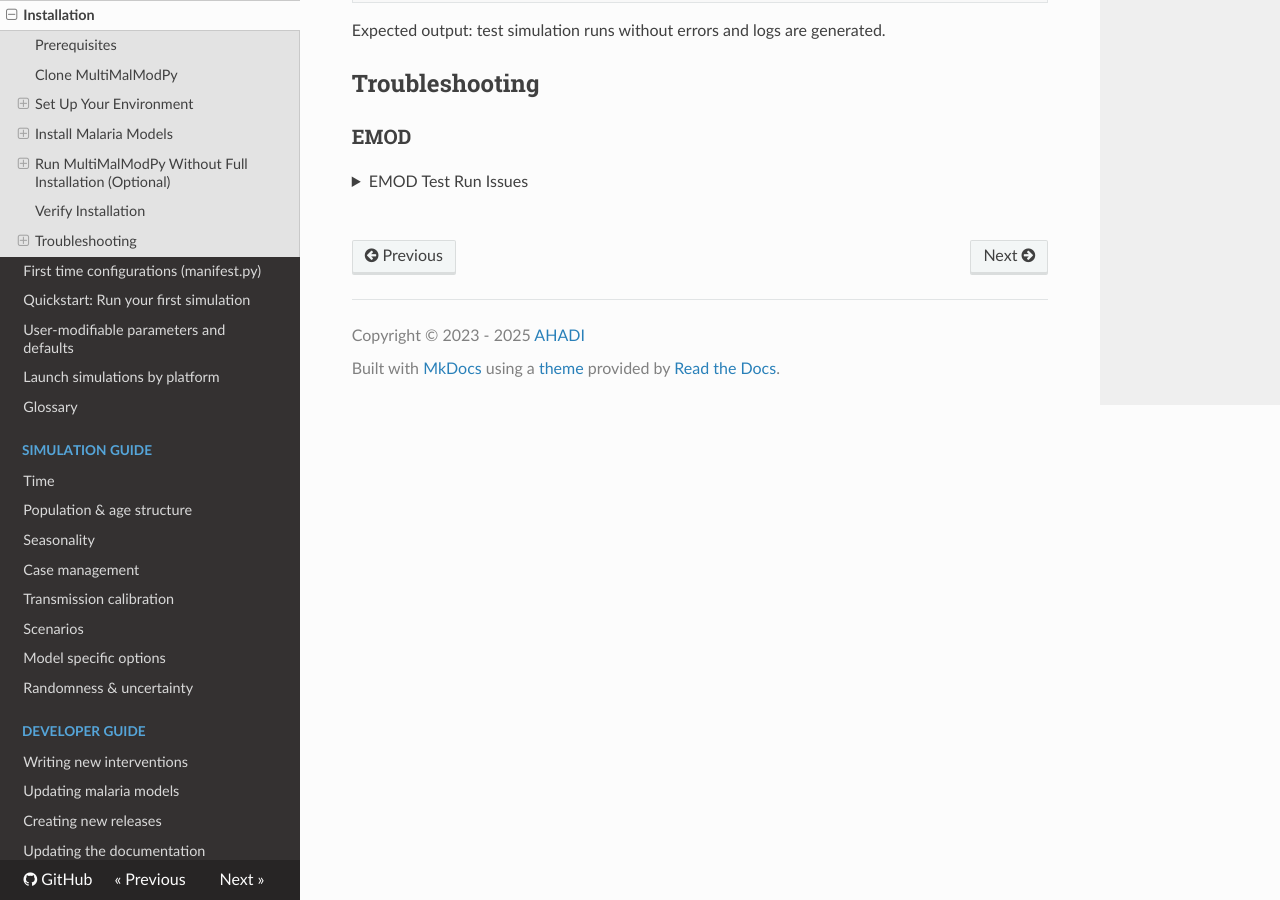
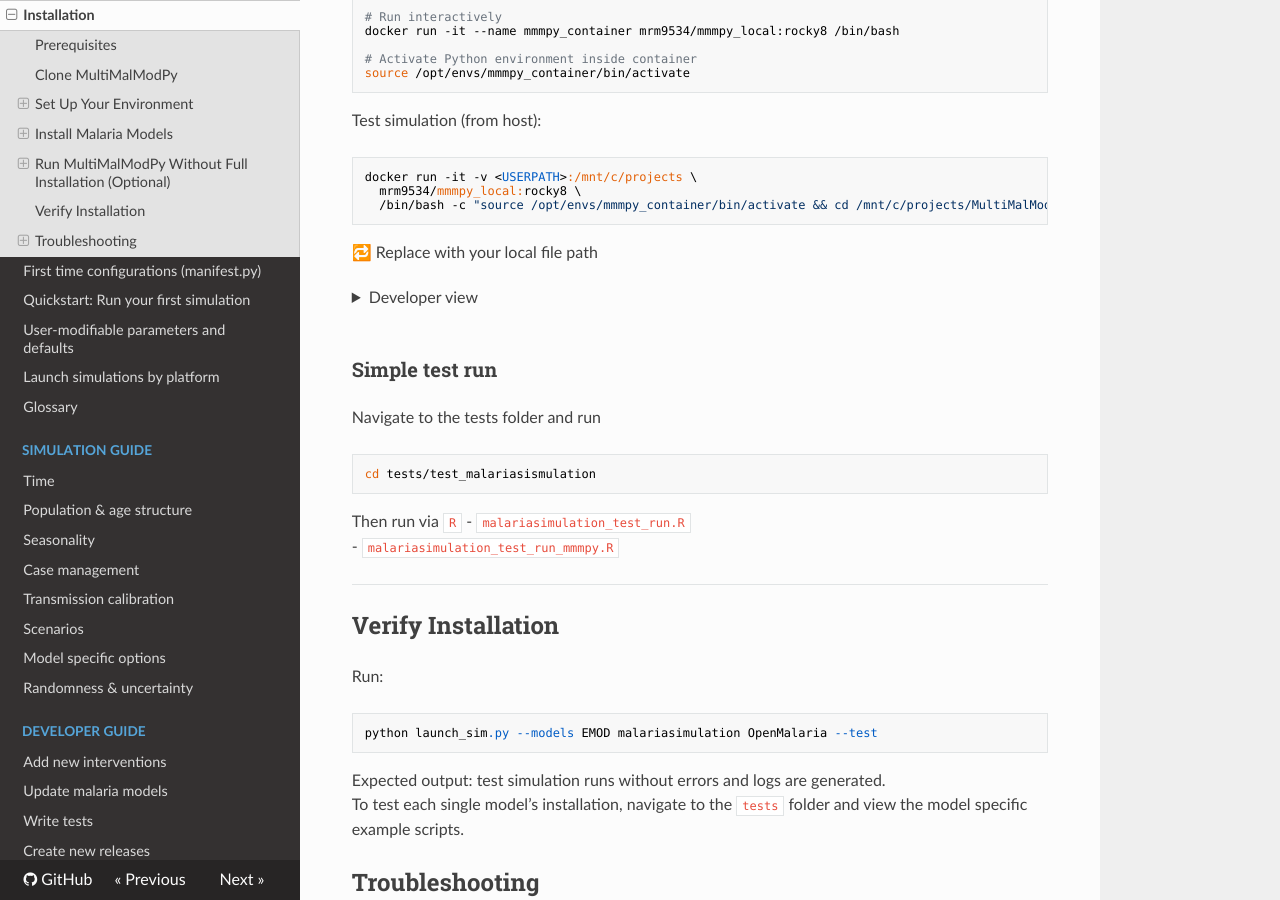
Before and after one commit to ahadi-analytics/MultiMalModPy, an MkDocs documentation site: the page built from docs/getting_started/installation.md, in a window 1280 px wide and 900 px high, scrolled down 5566 px. Built offline with MkDocs 1.6.1, drawn with Linux system fonts in a browser that asks for light colours; nearby versions of some CDN libraries; comment, search, counter and statistics services are not loaded; some of the changed text lies outside the part shown.

Commit message:
updated docs and gitignore for tests
(cherry picked from commit 35e960860813066640854757c1903d609310e77a)

````diff
--- a/docs/getting_started/installation.md
+++ b/docs/getting_started/installation.md
@@ -197,6 +197,18 @@ The outcome should look as below:
 
  <br>
 
+#### Simple test run
+
+Navigate to the tests folder and run
+```
+cd tests/test_EMOD
+```
+
+Then run
+```
+python EMOD_test_run_local.py
+```
+
 
 ----------------
 
@@ -334,6 +346,17 @@ OPENMALARIA_PATH = os.path.join(ROOT_DIR, 'dependencies/OpenMalaria/om_v46')
 OPENMALARIA_venv = ''
 ```
 
+### Simple test run
+
+Navigate to the tests folder and run
+```
+cd tests/test_OpenMalaria
+```
+
+Then run
+```
+python OpenMalaria_test_run.py
+```
 
 ----------------
 
@@ -514,6 +537,18 @@ docker run -it -v <USERPATH>:/mnt/c/projects \
 
 <br />
 
+
+### Simple test run
+
+Navigate to the tests folder and run
+```
+cd tests/test_malariasismulation
+```
+
+Then run  via `R`
+- `malariasimulation_test_run.R`
+- `malariasimulation_test_run_mmmpy.R`
+
 ----------------
 
 
@@ -526,6 +561,7 @@ python launch_sim.py --models EMOD malariasimulation OpenMalaria --test
 ```
 
 Expected output: test simulation runs without errors and logs are generated.
+To test each single model's installation, navigate to the `tests` folder and view the model specific example scripts.
 
 
 ## Troubleshooting
--- a/mkdocs.yml
+++ b/mkdocs.yml
@@ -68,11 +68,12 @@ nav:
     - Model specific options: guide/model_specificities.md
     - Randomness & uncertainty: guide/uncertainty.md
   - Developer Guide:
-    - Writing new interventions: developer/add_new_interventions.md
+    - Add new interventions: developer/add_new_interventions.md
     #- Adding parameters to vary: developer/add_new_sweep_parameters.md
-    - Updating malaria models : developer/update_models.md
-    - Creating new releases: developer/create_new_release.md
-    - Updating the documentation: developer/update_docs.md
+    - Update malaria models : developer/update_models.md
+    - Write tests: developer/code_testing.md
+    - Create new releases: developer/create_new_release.md
+    - Update the documentation: developer/update_docs.md
   - API:
     - manifest.py: api/manifest.md
     - launch_sim.py: api/launch_sim.md
````
Also changed, not shown: docs/developer/code_testing.md (added, +119 -0 lines), 1 other file.
